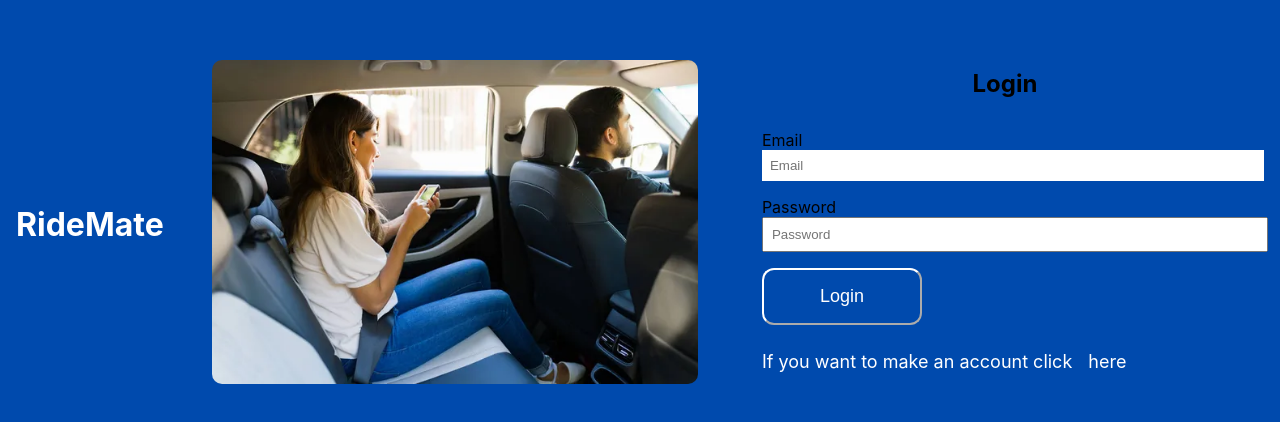
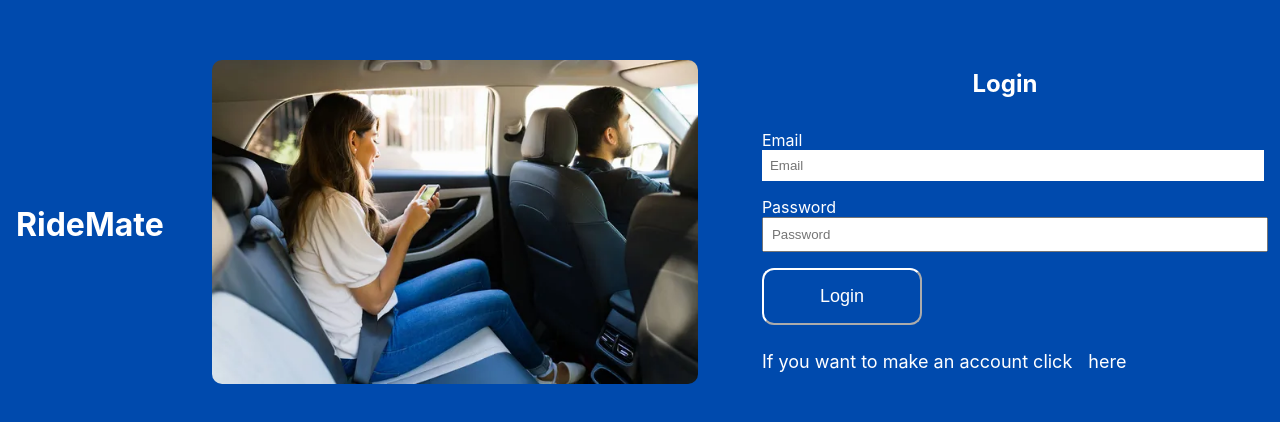
Before and after one commit to ddlhg/RideMate, a React (Create React App) app: page /login in a window 1280 px wide. Shown: the part 176-598 px from the top of the page. Built offline with nearby package versions, Linux system fonts and the light colour scheme.

Commit message:
updated css on login and navbar

```diff
--- a/src/components/Homepage/Homepage.js
+++ b/src/components/Homepage/Homepage.js
@@ -31,7 +31,7 @@ function Homepage() {
         </div>
       </div>
       <div className="school-section">
-        <h1 className="school-section-title">Schools That We Work With</h1>
+        <h1 className="school-section-title" id="schools">Schools That We Work With</h1>
         <div className="school-list">
           <ul>
             <li>Florida Atlantic Univerity</li>
--- a/src/components/Login/Login.css
+++ b/src/components/Login/Login.css
@@ -50,6 +50,14 @@ a:hover {
   color: #fff;
 }
 
+.login-title{
+  color: white;
+}
+
+.label-name{
+  color: white;
+}
+
 .login-button{
   background-color: transparent;
   border-radius: 12px;
@@ -57,6 +65,14 @@ a:hover {
   font-size: 18px;
   color: white;
   border-color: white;
+  transition-duration: 0.4s;
+  cursor: pointer;
+}
+
+
+.login-button:hover{
+background-color: white;
+color: black;
 }
 
 .input-group{
--- a/src/components/Login/Login.js
+++ b/src/components/Login/Login.js
@@ -36,10 +36,10 @@ function Login() {
         <img className="floating-image" src={rideshareuser} alt="Floating" />
       </div>
       <div className="login-container">
-        <h2>Login</h2>
+        <h2 className="login-title">Login</h2>
         <form>
           <div className="input-group">
-            <label htmlFor="username">Email</label>
+            <label htmlFor="username" className="label-name">Email</label>
             <input
               type="text"
               id="email"
@@ -49,7 +49,7 @@ function Login() {
             />
           </div>
           <div className="input-group">
-            <label htmlFor="password">Password</label>
+            <label htmlFor="password" className="label-name">Password</label>
             <input
               type="password"
               id="password"
@@ -67,7 +67,7 @@ function Login() {
             <p className="create-account-link">
               If you want to make an account click
               <a href="/register" className="signup-button">
-                here
+              here
               </a>
             </p>
           </div>
--- a/src/components/Navbar/Navbar.css
+++ b/src/components/Navbar/Navbar.css
@@ -41,7 +41,7 @@
   }
 
   .nav-item {
-    height: 80px;
+    height: 28px;
   }
 
   .nav-links {
--- a/src/components/Navbar/Navbar.js
+++ b/src/components/Navbar/Navbar.js
@@ -41,22 +41,23 @@ function Navbar() {
               </Link>
             </li>
             <li className="nav-item">
-              <Link
+              {/* <Link
                 to="/safety"
                 className="nav-links"
                 onClick={closeMobileMenu}
-              >
+              > */}
                 <a href='#safety'>Safety</a>
-              </Link>
+              {/* </Link> */}
             </li>
             <li className="nav-item">
-              <Link
+              {/* <Link
                 to="/schools"
                 className="nav-links"
                 onClick={closeMobileMenu}
               >
-                Schools
-              </Link>
+
+              </Link> */}
+              <a href="#schools">Schools</a>
               <Link
                 to="/sign-up"
                 className="nav-links-mobile"
```
